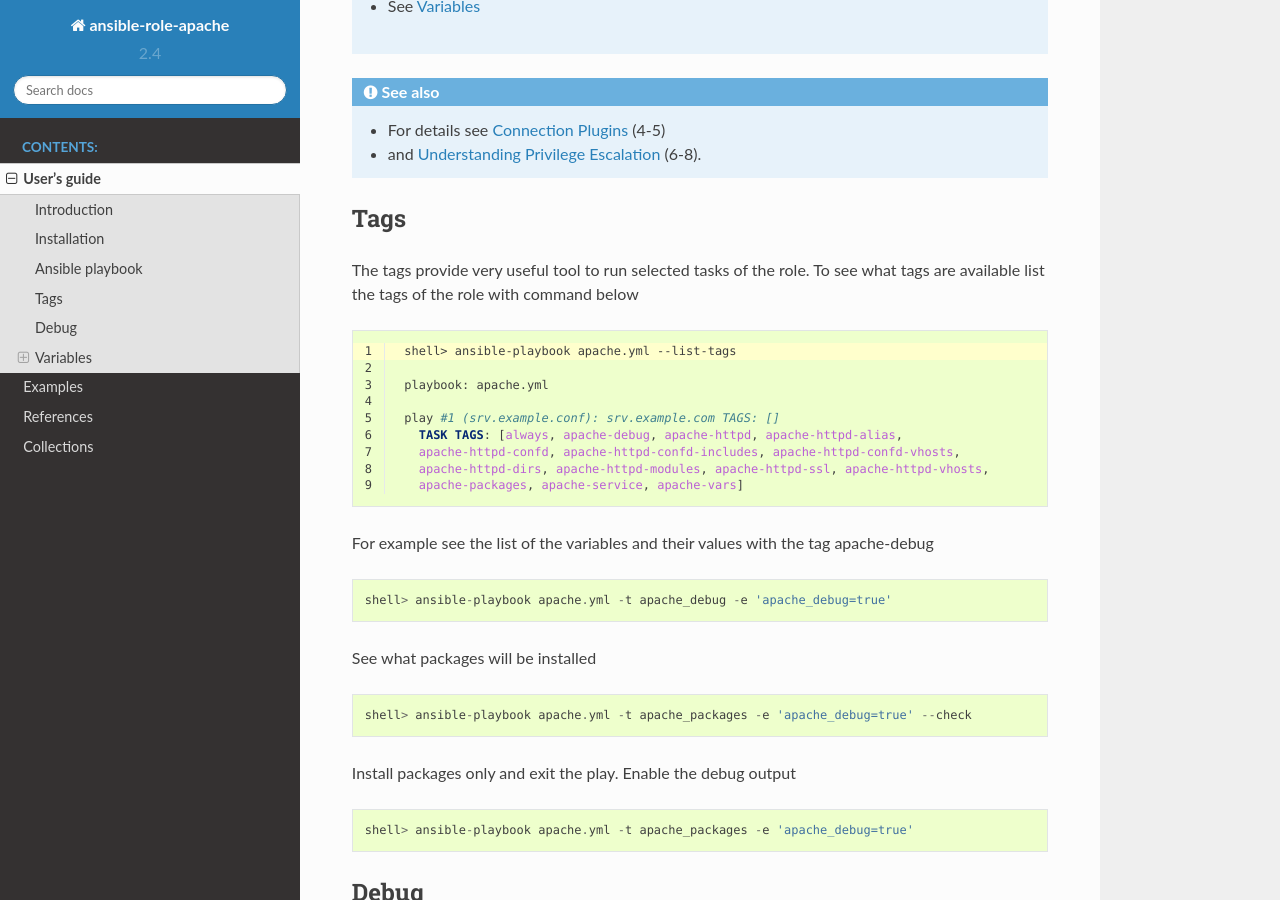
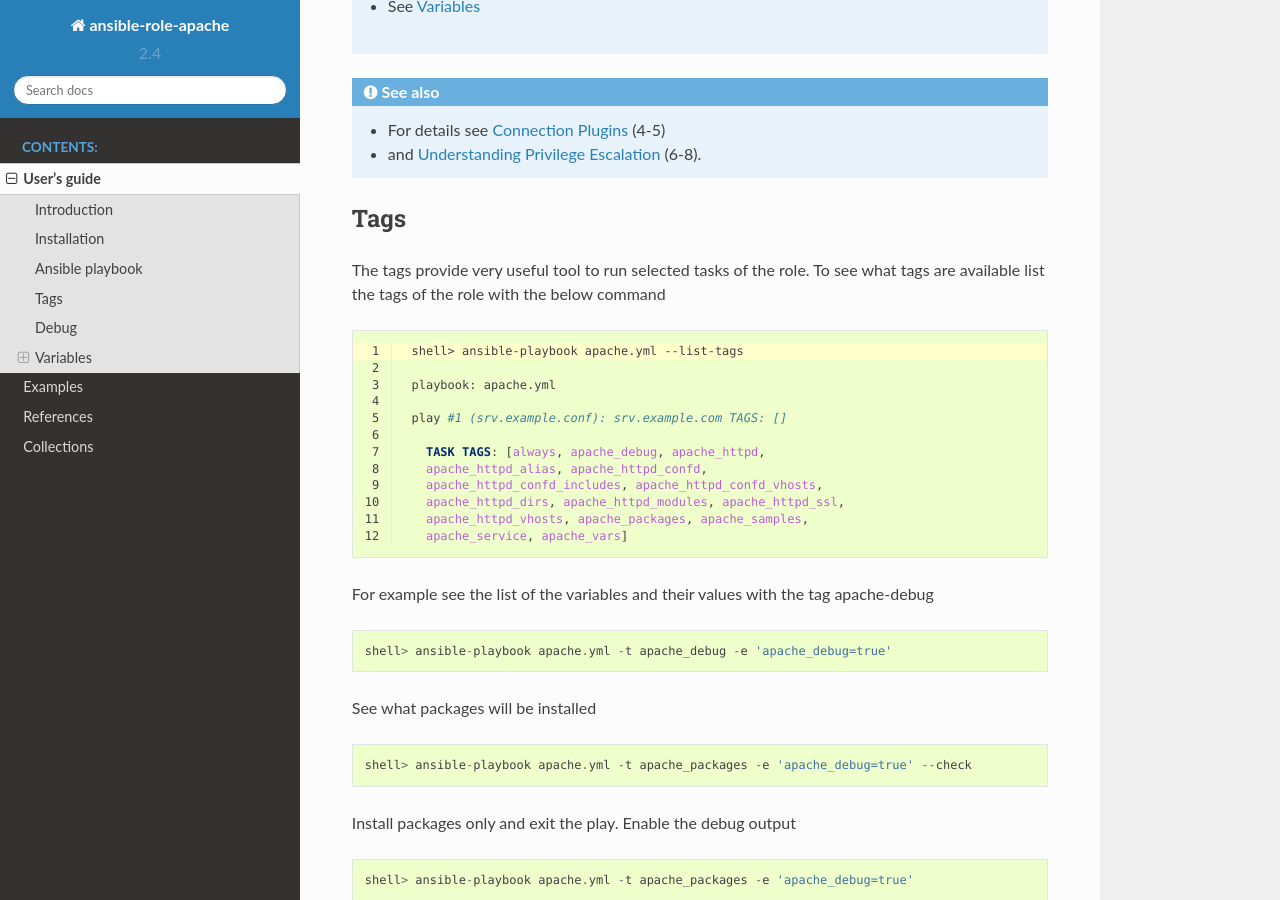
Before and after one commit to vbotka/ansible-apache, a Sphinx documentation site: the page built from docs/source/guide.rst, in a window 1280 px wide and 900 px high, scrolled down 2433 px. Built offline with Sphinx 7.4.7 and the Read the Docs theme 2.0.0, drawn with Linux system fonts in a browser that asks for light colours; some web fonts are replaced; pages that are not in the unit, such as notebooks, are missing from menus.

Commit message:
Update docs. Update tags. Replace dash - with underscore _

```diff
--- a/docs/source/guide.rst
+++ b/docs/source/guide.rst
@@ -107,7 +107,7 @@ Tags
 ====
 
 The tags provide very useful tool to run selected tasks of the role. To see what tags are available
-list the tags of the role with command below
+list the tags of the role with the below command
 
 .. code-block:: yaml
    :emphasize-lines: 1
@@ -118,10 +118,13 @@ list the tags of the role with command below
     playbook: apache.yml
 
     play #1 (srv.example.conf): srv.example.com	TAGS: []
-      TASK TAGS: [always, apache-debug, apache-httpd, apache-httpd-alias,
-      apache-httpd-confd, apache-httpd-confd-includes, apache-httpd-confd-vhosts,
-      apache-httpd-dirs, apache-httpd-modules, apache-httpd-ssl, apache-httpd-vhosts,
-      apache-packages, apache-service, apache-vars]
+
+      TASK TAGS: [always, apache_debug, apache_httpd,
+      apache_httpd_alias, apache_httpd_confd,
+      apache_httpd_confd_includes, apache_httpd_confd_vhosts,
+      apache_httpd_dirs, apache_httpd_modules, apache_httpd_ssl,
+      apache_httpd_vhosts, apache_packages, apache_samples,
+      apache_service, apache_vars]
 
 For example see the list of the variables and their values with the tag apache-debug ::
 
```
